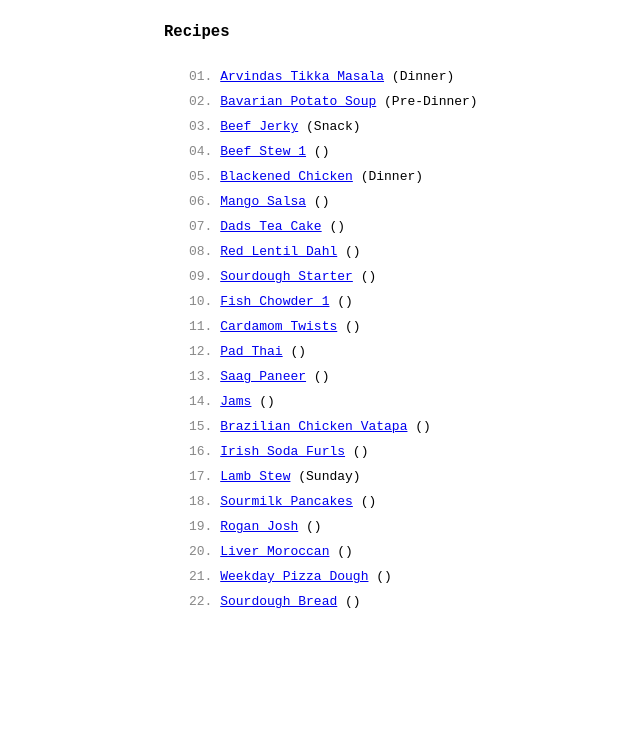
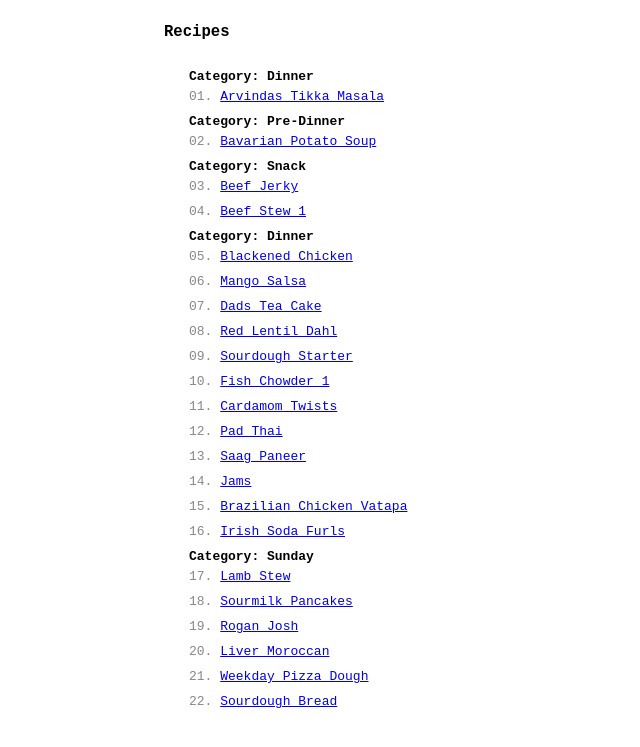
Before and after one commit to mkipling/p, a Jekyll site: the page built from _r/index.md, in a window 1280 px wide. Shown: the top 747 px of the page, without its empty margins (164-804 px from the left). Built offline with Jekyll 4.4.1, drawn with Linux system fonts in a browser that asks for light colours.

Commit message:
Update index.md

```diff
--- a/_r/index.md
+++ b/_r/index.md
@@ -5,6 +5,13 @@ title: Recipes
 <ul class="index">
 {% assign recipes = site.r | where_exp: "item", "item.title != 'Recipes'" %}
 {% for r in recipes %}
-<li><a href="{{ r.url }}">{{ r.title }}</a> ({{ r.category }})</li>
+
+  {% assign currentCategory = r.category %}
+  {% if currentCategory != category %}
+    <b>Category: {{ r.category }}</b>
+    {% assign category = currentdate %}
+  {% endif %}
+
+  <li><a href="{{ r.url }}">{{ r.title }}</a></li>
 {% endfor %}
 </ul>
```
